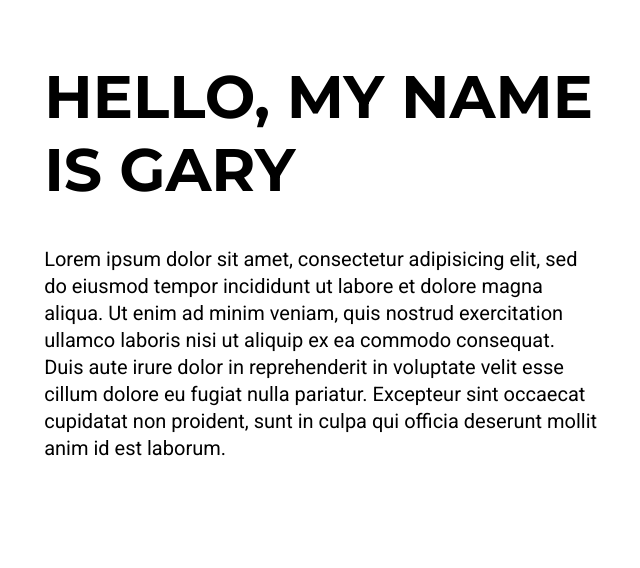
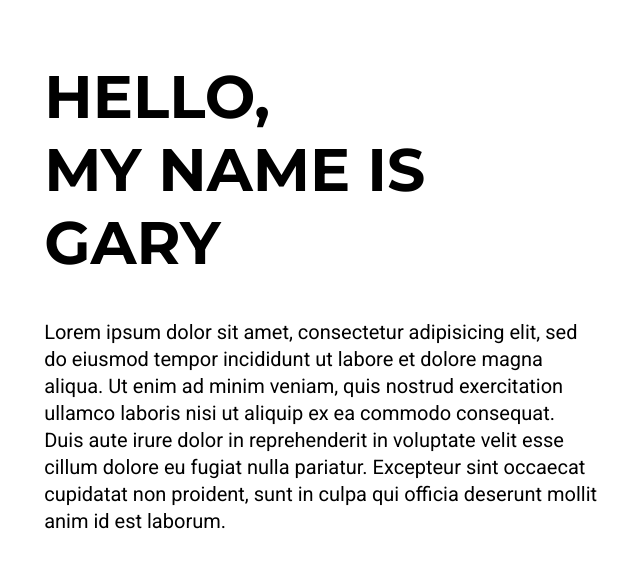
Before and after one commit to garycheung13/garycheung13.github.io, a plain HTML site: page index.html in a window 1280 px wide. Shown: the whole page, without its empty margins (27-667 px from the left). Drawn offline with Linux system fonts and the light colour scheme.

Commit message:
still editting

```diff
--- a/index.html
+++ b/index.html
@@ -12,7 +12,7 @@
     <div class="wrapper">
         <div class="section group">
             <div class="col span_2_of_4 hero-left">
-                <h1>Hello, My name is Gary</h1>
+                <h1>Hello, <br> My name is Gary</h1>
                 <h4>Lorem ipsum dolor sit amet, consectetur adipisicing elit, sed do eiusmod tempor incididunt ut labore et dolore magna aliqua. Ut enim ad minim veniam, quis nostrud exercitation ullamco laboris nisi ut aliquip ex ea commodo consequat. Duis aute irure dolor in reprehenderit in voluptate velit esse cillum dolore eu fugiat nulla pariatur. Excepteur sint occaecat cupidatat non proident, sunt in culpa qui officia deserunt mollit anim id est laborum.</h4>
             </div>
         </div>
```
